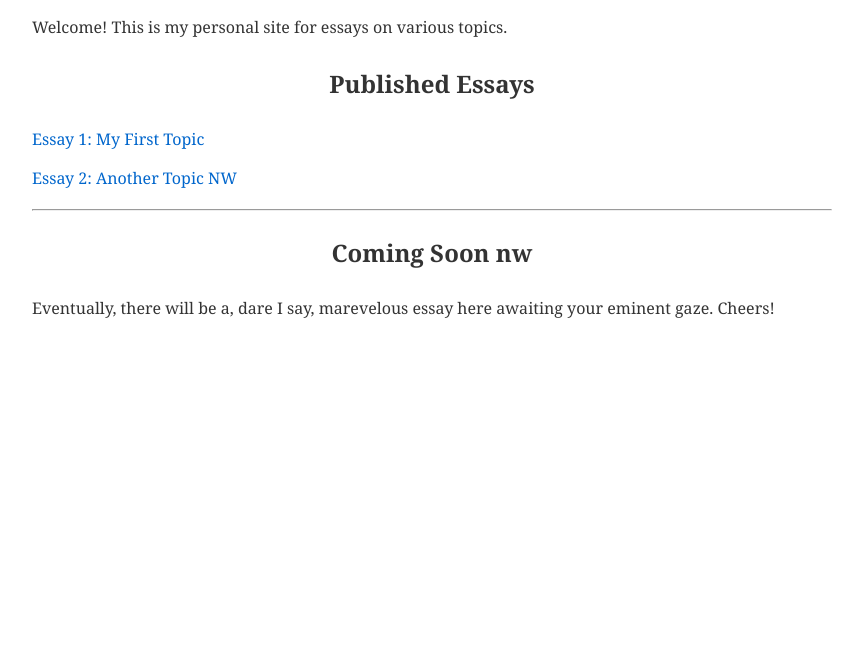
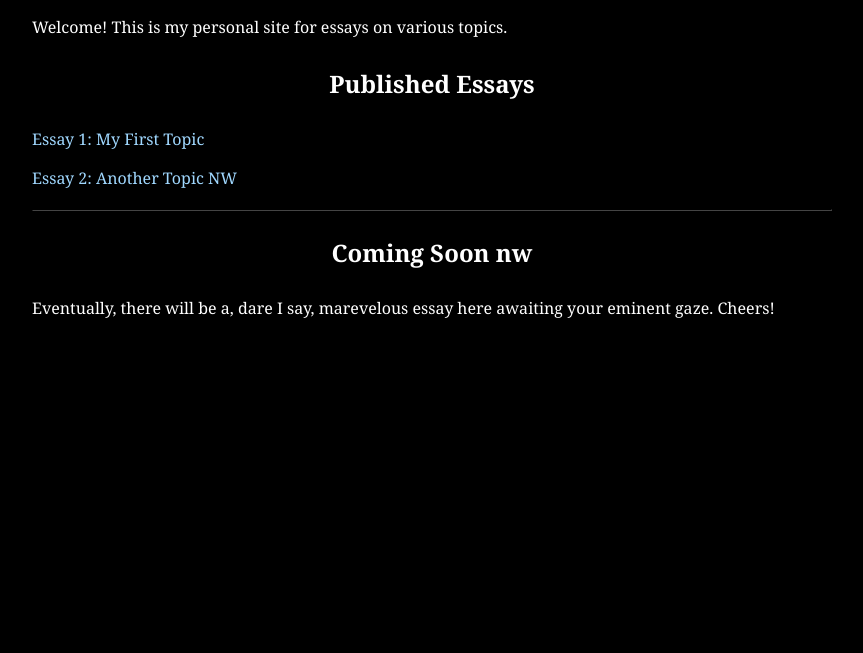
Before and after one commit to ldknie/lukeknie, a plain HTML site: page index.html in a window 1280 px wide. Shown: the part 147-800 px from the top of the page, without its empty margins (208-1071 px from the left). Drawn offline with Linux system fonts and the light colour scheme.

Commit message:
Update index.html

```diff
--- a/index.html
+++ b/index.html
@@ -5,13 +5,38 @@
     <meta name="viewport" content="width=device-width, initial-scale=1.0">
     <title>My Essays - Luke Knie</title>
     <style>
-        body { font-family: Georgia, serif; max-width: 800px; margin: 40px auto; padding: 20px; line-height: 1.8; background: #fff; color: #333; }
-        h1, h2 { text-align: center; }
-        a { color: #0066cc; text-decoration: none; }
-        a:hover { text-decoration: underline; }
-        ul { list-style-type: none; padding: 0; }
-        li { margin: 10px 0; }
-    </style>
+    body {
+        font-family: Georgia, serif;
+        max-width: 800px;
+        margin: 40px auto;
+        padding: 20px;
+        line-height: 1.8;
+        background: #000000;  /* Black background */
+        color: #ffffff;       /* White text */
+    }
+    h1, h2 {
+        text-align: center;
+        color: #ffffff;       /* Ensures headings are white too */
+    }
+    a {
+        color: #a0d8ff;       /* Light blue links for visibility on black */
+        text-decoration: none;
+    }
+    a:hover {
+        text-decoration: underline;
+        color: #ffffff;
+    }
+    ul {
+        list-style-type: none;
+        padding: 0;
+    }
+    li {
+        margin: 10px 0;
+    }
+    hr {
+        border-color: #444444; /* Subtle gray divider on black */
+    }
+</style>
 </head>
 <body>
     <h1>My Essays</h1>
```
